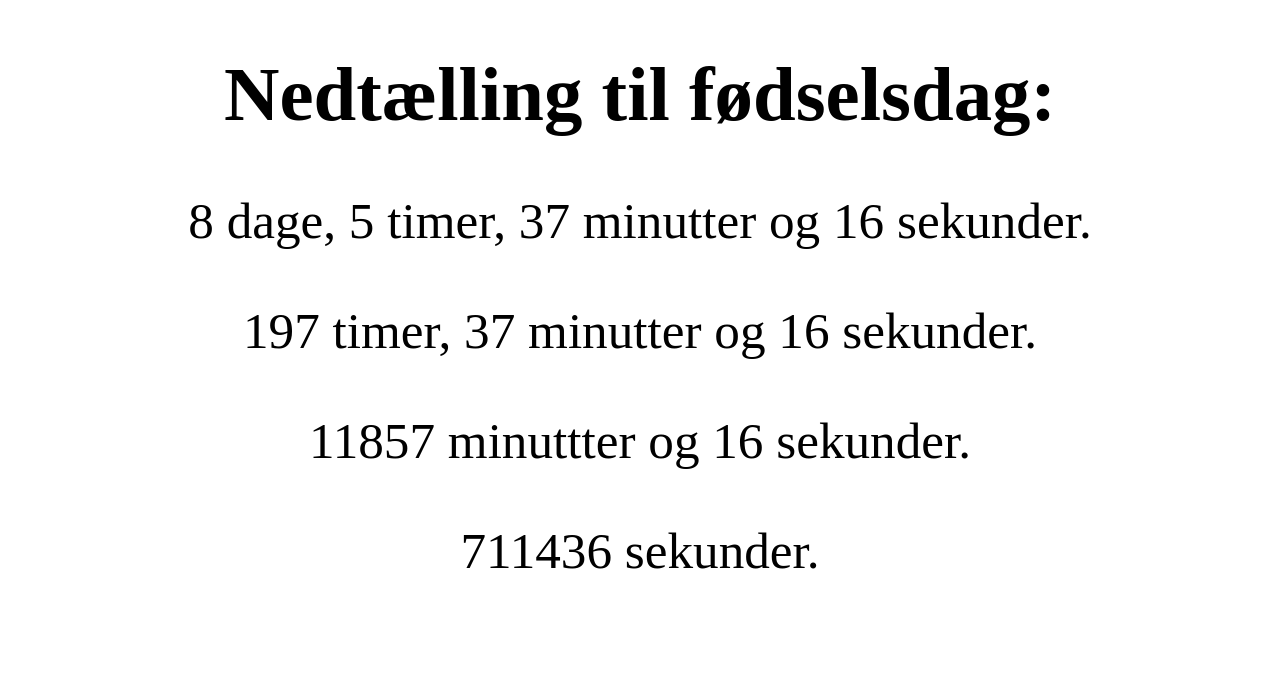
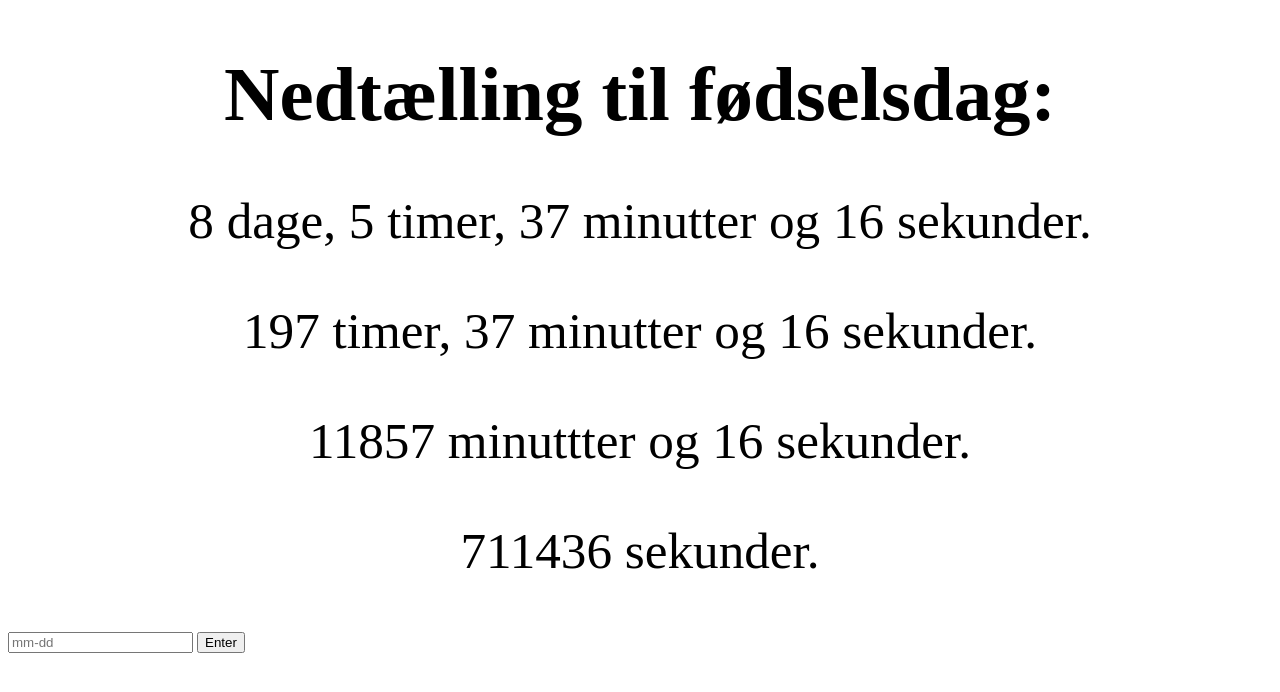
Before and after one commit to Erikkanmad/First-website, a plain HTML site: page index.html in a window 1280 px wide. Drawn offline with Linux system fonts and the light colour scheme.

Commit message:
Update index.html

```diff
--- a/index.html
+++ b/index.html
@@ -12,6 +12,8 @@
 <p id="hms"></p>
 <p id="ms"></p>
 <p id="s"></p>
+<input id="dater" placeholder="mm-dd"></input>
+<button onclick="sdate()">Enter</button>
 <script src="script.js">
 </script>
 </body>
```
